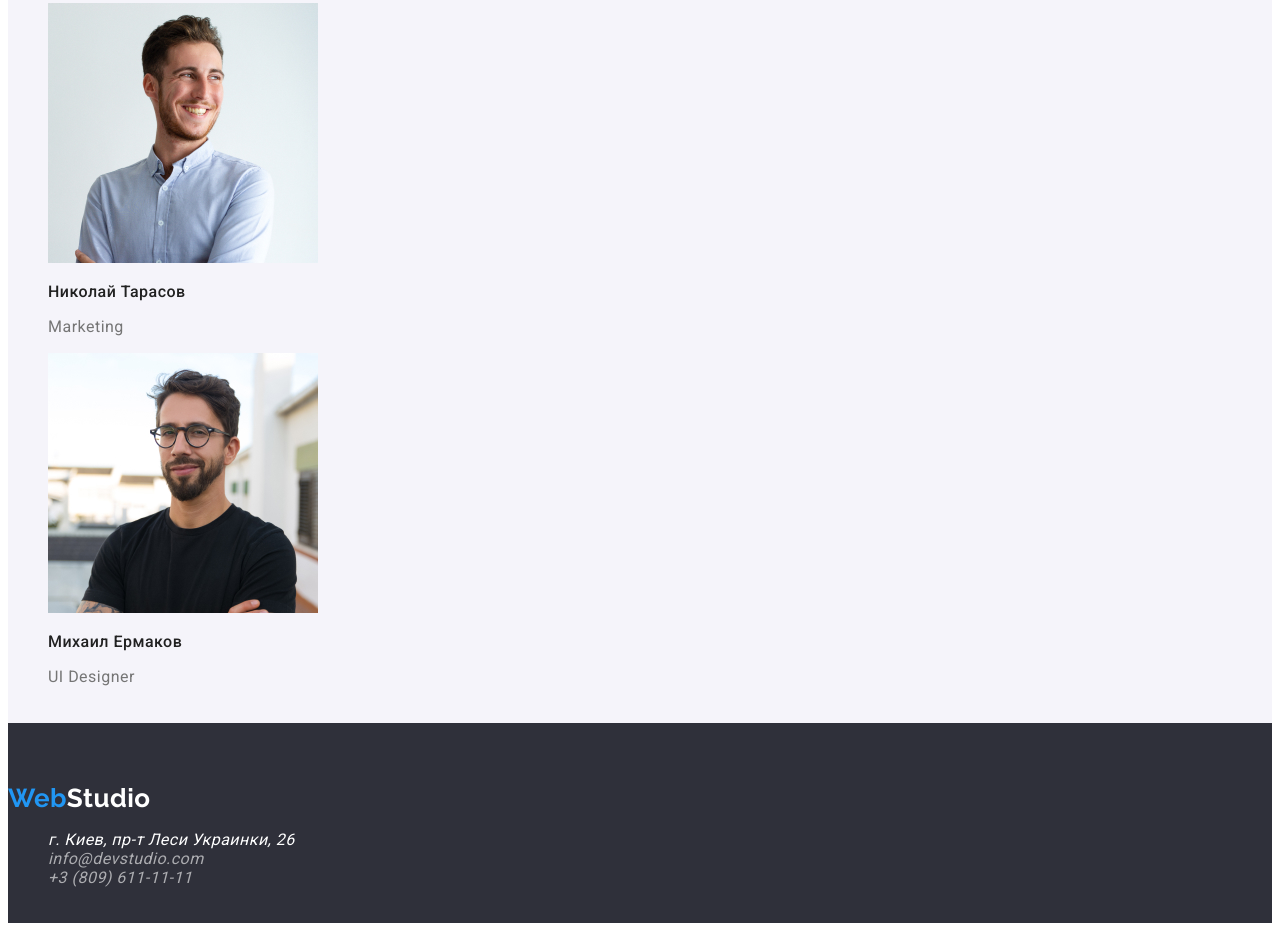
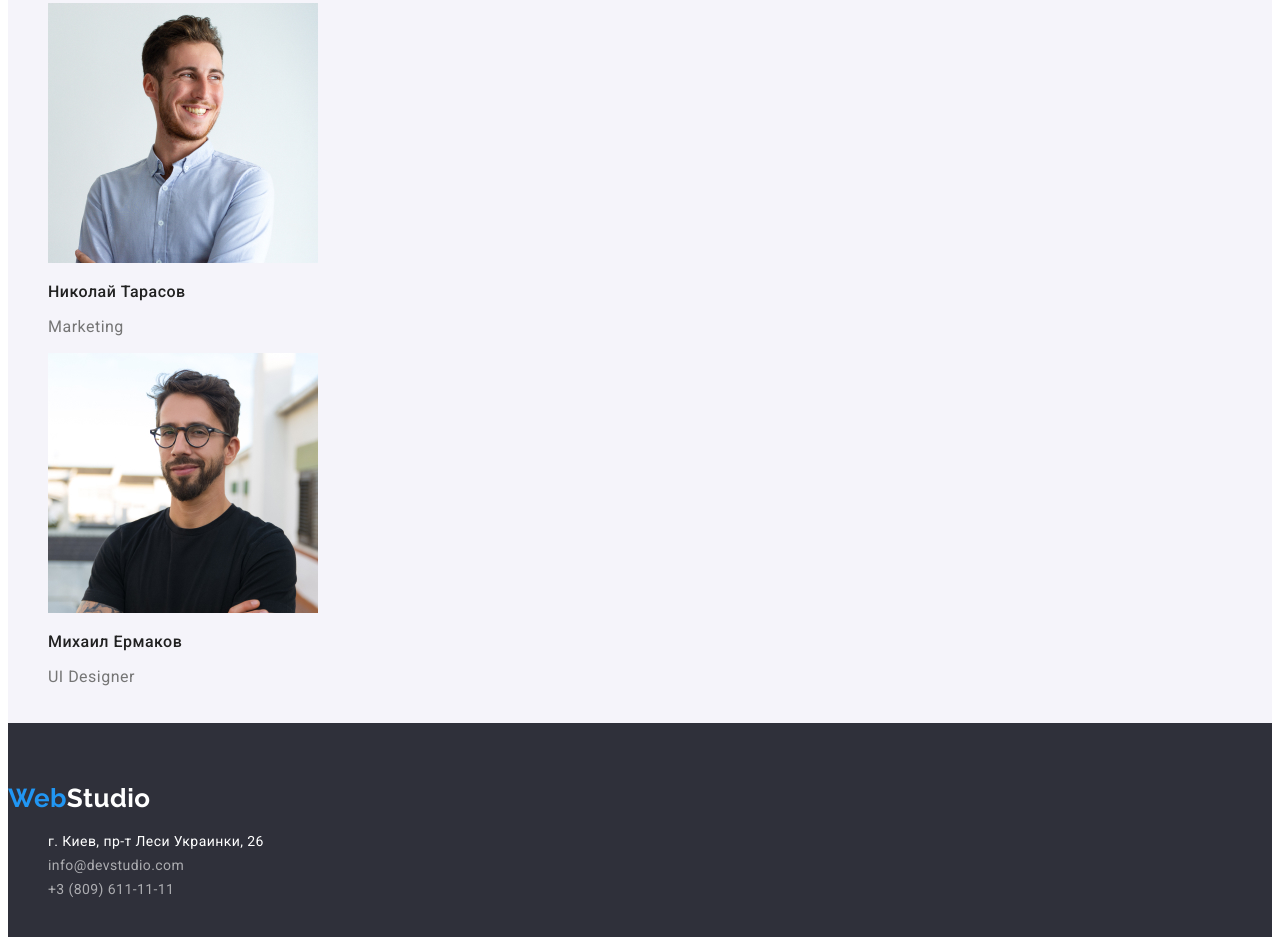
Before and after one commit to IgorRedd/goit-markup-hw-02, a plain HTML site: page index.html in a window 1280 px wide. Shown: the part 3110-4055 px from the top of the page. Drawn offline with Linux system fonts and the light colour scheme.

Commit message:
Update styles.css

```diff
--- a/css/styles.css
+++ b/css/styles.css
@@ -89,7 +89,7 @@ a {
 }
 
 .auth-nav:hover,
-.auth-nav.link:focus {
+.auth-nav:focus {
   color: var(--accent-color);
 }
 
@@ -99,14 +99,26 @@ a {
 }
 
 .d-auth {
+  font-family: Roboto;
+  font-style: normal;
+  font-weight: normal;
+  font-size: 14px;
+  line-height: 1.7;
   color: #ffffff;
   opacity: 0.6;
-  cursor: default;
+  cursor: none;
+  letter-spacing: 0.03em;
 }
 
 .address-d {
+  font-family: Roboto;
+  font-style: normal;
+  font-weight: normal;
   color: var(--main-text-color);
-  cursor: default;
+  font-size: 14px;
+  line-height: 1.7;
+  cursor: none;
+  letter-spacing: 0.03em;
 }
 
 .address-d:hover,
@@ -128,16 +140,12 @@ a {
 
 /* text main */
 .bold {
-  font-style: normal;
-  font-weight: bold;
   font-size: 14px;
   line-height: 1.14;
   text-transform: uppercase;
 }
 
 .text {
-  font-style: normal;
-  font-weight: normal;
   font-size: 14px;
   line-height: 1.71;
   color: var(--grey-text-color);
@@ -145,8 +153,6 @@ a {
 
 /* section */
 .section-title {
-  font-style: normal;
-  font-weight: bold;
   font-size: 36px;
   line-height: 1.16;
   text-align: center;
@@ -226,12 +232,14 @@ a {
   margin: 30px;
   color: var(--main-text-color);
   background-color: var(--accent-color);
+  cursor: pointer;
 }
 
 /* footer */
 .down {
   background: #2f303a;
   padding: 60px 0px 20px 0px;
+  cursor: none;
 }
 
 .down-logo {
@@ -241,5 +249,5 @@ a {
   font-size: 26px;
   line-height: 1.19;
   text-decoration: none;
-  cursor: default;
+  cursor: none;
 }
```
